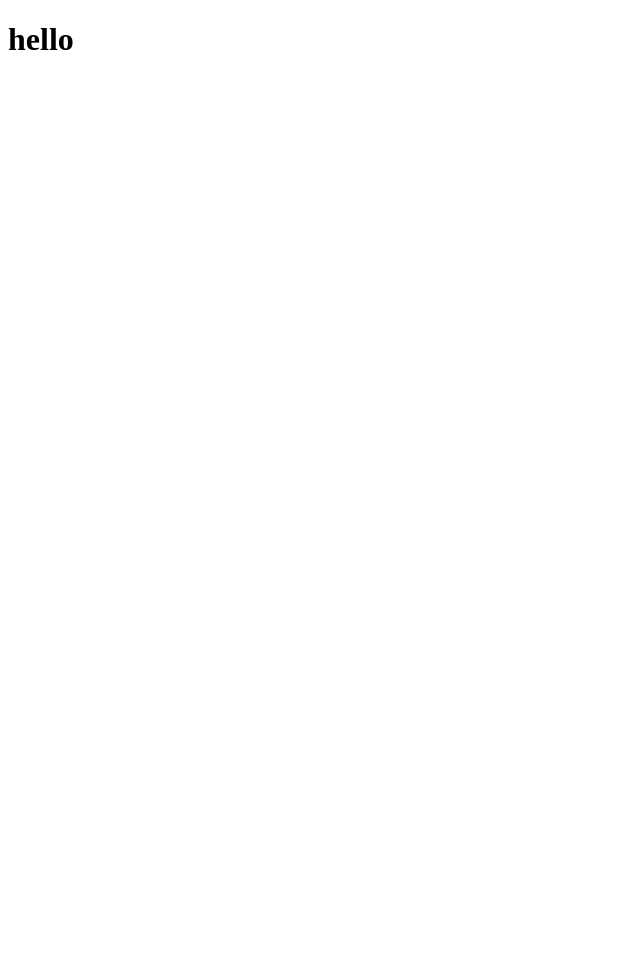
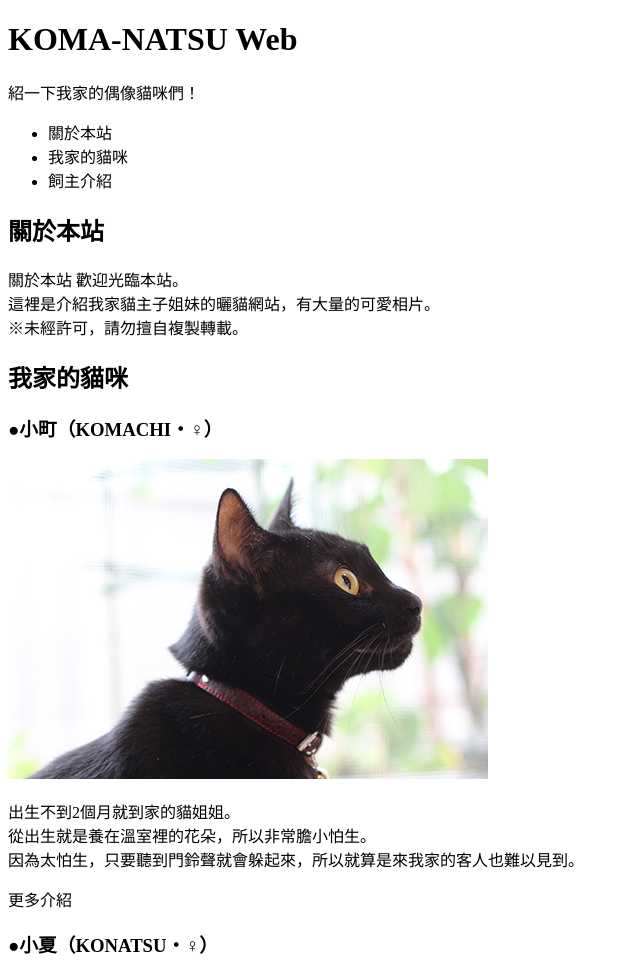
Before and after one commit to junrongye/junrongye, a plain HTML site: page index.html in a window 1280 px wide. Shown: the top 960 px of the page, without its empty margins (0-640 px from the left). Before the commit the page ends 800 px from the top, so only its background shows below. Drawn offline with Linux system fonts and the light colour scheme.

Commit message:
20220322

```diff
--- a/index.html
+++ b/index.html
@@ -8,6 +8,41 @@
 <link rel="shortcut icon" href="img/avatar.png" type="image/x-icon">
 </head>
 <body>
-    <h1>hello</h1>
+    <h1>KOMA-NATSU Web</h1>
+    <p>紹一下我家的偶像貓咪們！</p>
+    <ul>
+        <li>關於本站</li>
+        <li>我家的貓咪</li>
+        <li>飼主介紹</li>
+    </ul>
+    <h2>關於本站</h2>
+    <p>關於本站
+        歡迎光臨本站。<br>
+        這裡是介紹我家貓主子姐妹的曬貓網站，有大量的可愛相片。<br>
+        ※未經許可，請勿擅自複製轉載。</p>
+    <h2>我家的貓咪</h2>
+    <h3>●小町（KOMACHI・♀）</h3>
+    <img src="img/komachi.jpg" width="480" height="320"alt="小町">
+    <p>出生不到2個月就到家的貓姐姐。<br>
+    從出生就是養在溫室裡的花朵，所以非常膽小怕生。<br>
+    因為太怕生，只要聽到門鈴聲就會躲起來，所以就算是來我家的客人也難以見到。
+    </p>
+    <p>更多介紹</p>
+
+    <h3>●小夏（KONATSU・♀）</h3>
+    <img src="img/konatsu.jpg" width="480" height="320"alt="小町">
+    <p>為了讓小町有個伴，在1年後抱回來貓妹妹。<br>
+        原本是在埼玉縣飯能市的煤礦場出生長大的小野貓。和小町不同，是個性活潑親人，愛吃、愛玩、愛睡的元氣寶寶。<br>
+    因為太怕生，只要聽到門鈴聲就會躲起來，所以就算是來我家的客人也難以見到。
+    </p>
+    <p>更多介紹</p>
+    <h2>飼主介紹</h2>
+    <img src="img/avatar.png" alt="">
+    <dl>暱稱：roka404 <br>
+        職業：Web相關工作的SOHO族 <br>
+        mail ：info@roka404.main.jp <br>
+        Web ：http://roka404.main.jp/blog/
+    </dl>
+    <p>Copyright © KOMA-NATSU Web All Rights Reserved.</p>
 </body>
 </html>
```
